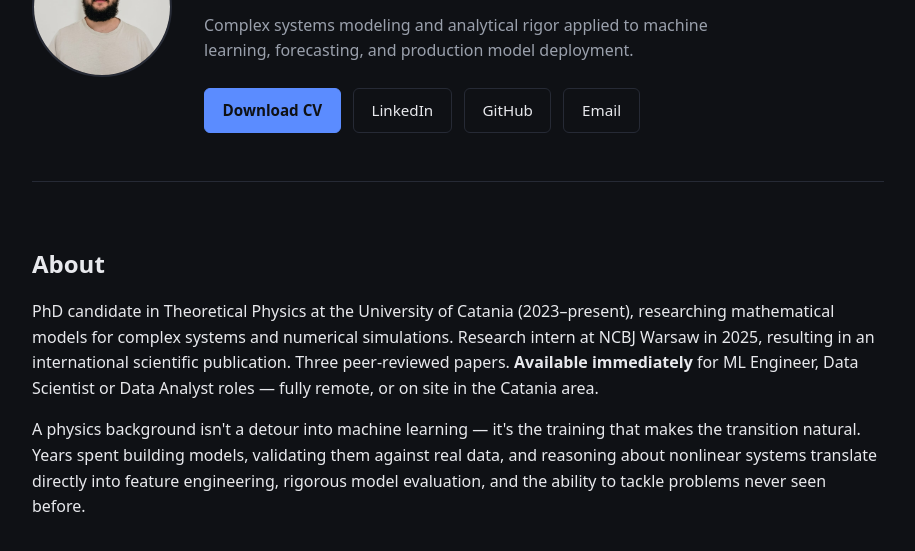
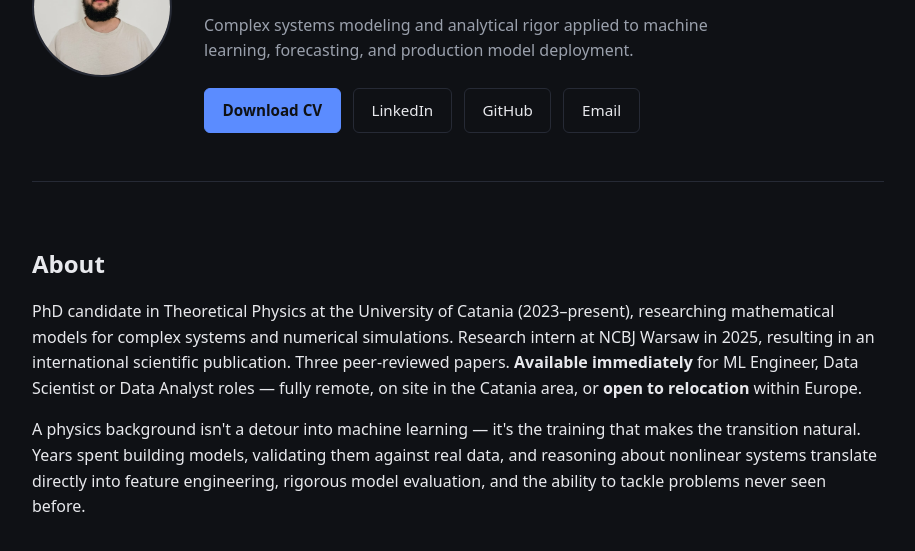
Before and after one commit to lele25896/lele25896.github.io, a plain HTML site: page index.html in a window 1280 px wide. Shown: the part 249-800 px from the top of the page, without its empty margins (182-1097 px from the left). Drawn offline with Linux system fonts and the light colour scheme.

Commit message:
Add open to relocation

```diff
--- a/index.html
+++ b/index.html
@@ -50,7 +50,7 @@
       researching mathematical models for complex systems and numerical simulations. Research intern
       at NCBJ Warsaw in 2025, resulting in an international scientific publication. Three peer-reviewed
       papers. <strong>Available immediately</strong> for ML Engineer, Data Scientist or Data Analyst
-      roles — fully remote, or on site in the Catania area.
+      roles — fully remote, on site in the Catania area, or <strong>open to relocation</strong> within Europe.
     </p>
     <p>
       A physics background isn't a detour into machine learning — it's the training that makes the
@@ -173,7 +173,7 @@
       <a class="btn" href="https://linkedin.com/in/giacomettigabriele" target="_blank" rel="noopener">LinkedIn</a>
       <a class="btn" href="https://github.com/lele25896" target="_blank" rel="noopener">GitHub</a>
     </div>
-    <p class="location">Catania, Italy — remote-first</p>
+    <p class="location">Catania, Italy — remote-first, open to relocation</p>
   </section>
 
 </main>
```
